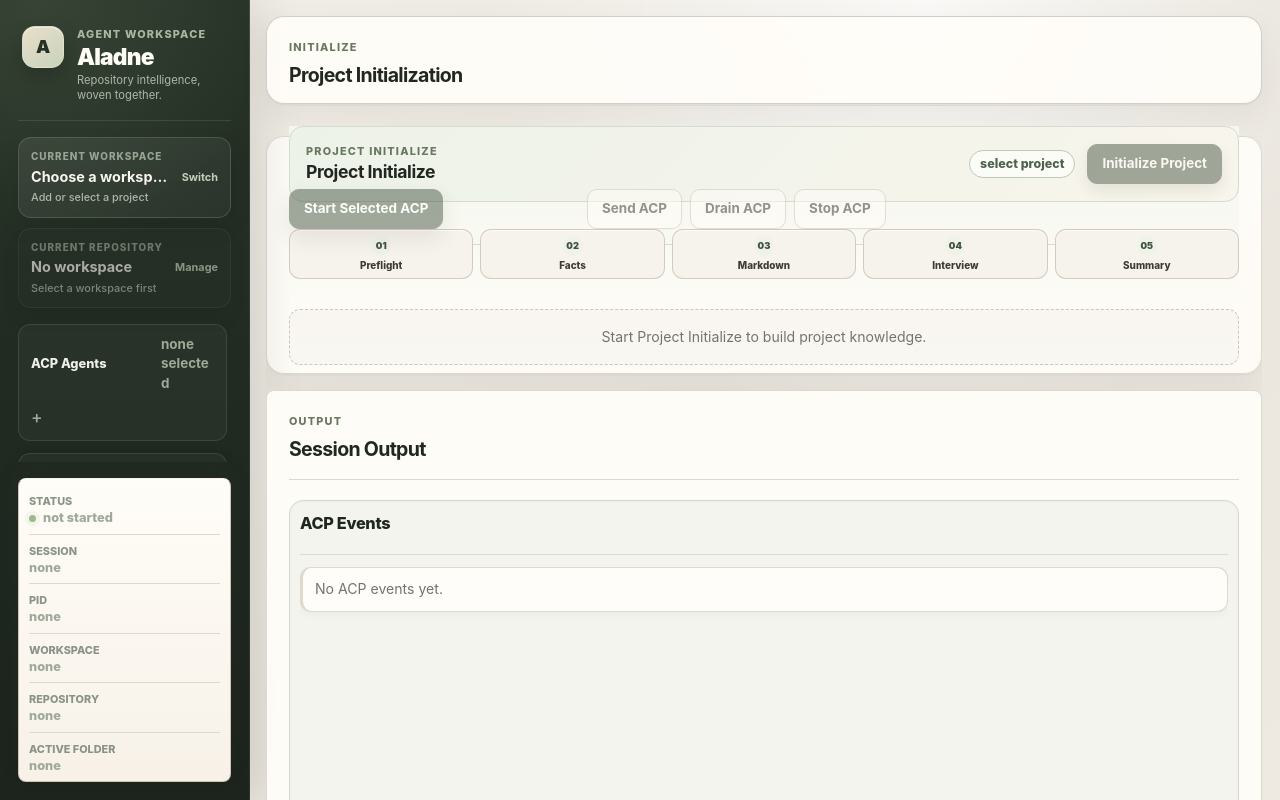
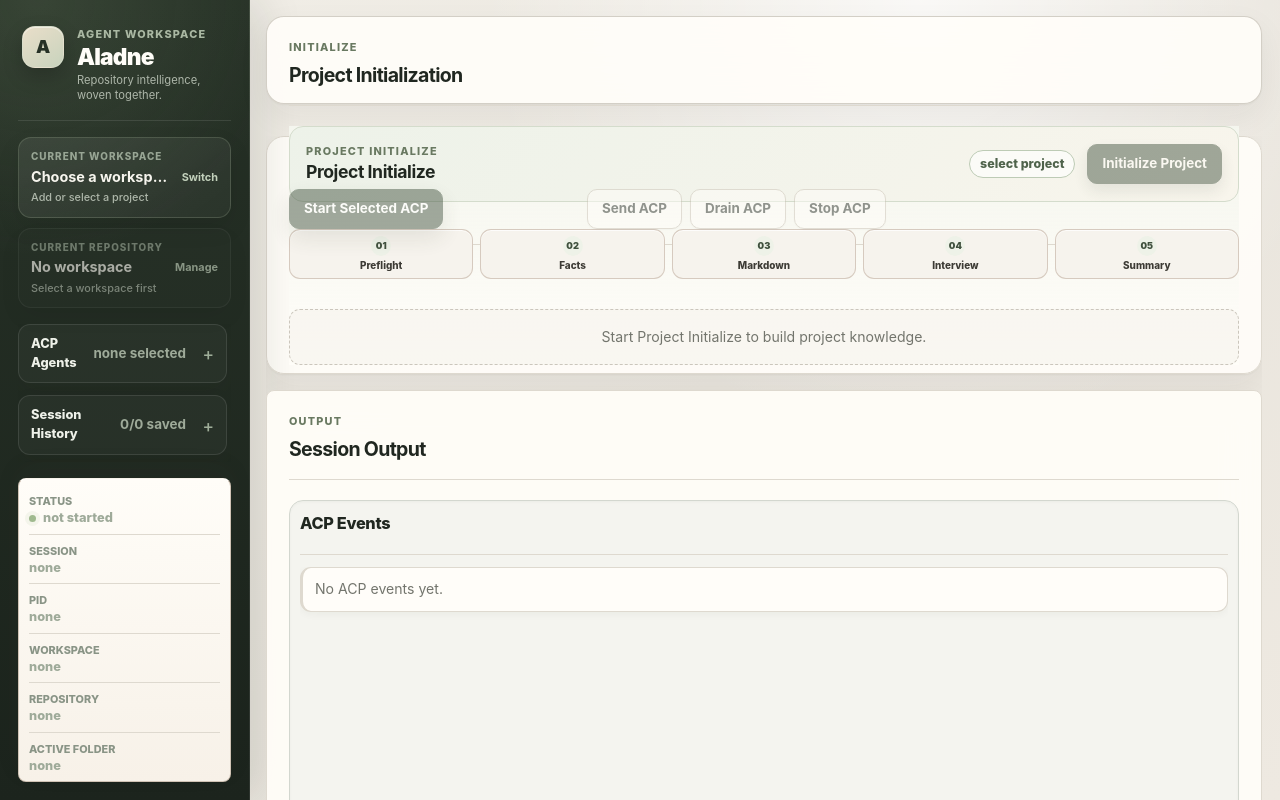
Before and after one commit to StefanIsidorovic/code-buddy, a React (Vite) app: page / in a window 1280 px wide. Built offline with nearby package versions, Linux system fonts and the light colour scheme.

Commit message:
step 4: align sidebar accordion toggles

```diff
--- a/src/App.css
+++ b/src/App.css
@@ -2573,12 +2573,15 @@ textarea:focus {
 
 .agent-accordion summary {
   min-height: 52px;
+  grid-template-columns: minmax(0, 1fr) minmax(0, auto) 18px;
   padding: 10px 12px;
   color: #eef1e9;
 }
 
 .agent-accordion summary::after {
   content: "+";
+  grid-column: 3;
+  justify-self: end;
   color: #9fae99;
   font-size: 1.08rem;
   font-weight: 500;
@@ -2595,6 +2598,14 @@ textarea:focus {
 .agent-accordion summary strong,
 .sidebar-runtime-info dd {
   color: #9eaa99;
+}
+
+.agent-accordion summary strong {
+  justify-self: end;
+  overflow: hidden;
+  text-align: right;
+  text-overflow: ellipsis;
+  white-space: nowrap;
 }
 
 .accordion-body {
```
